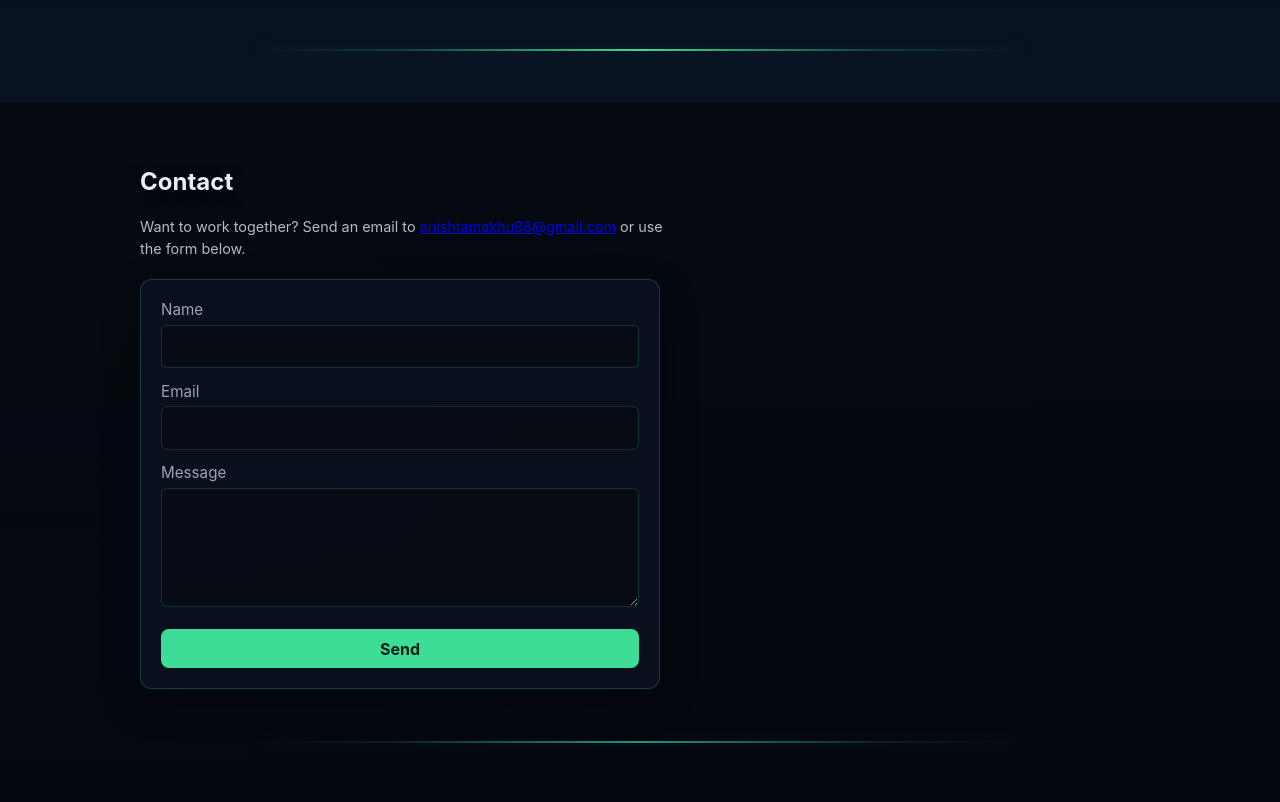
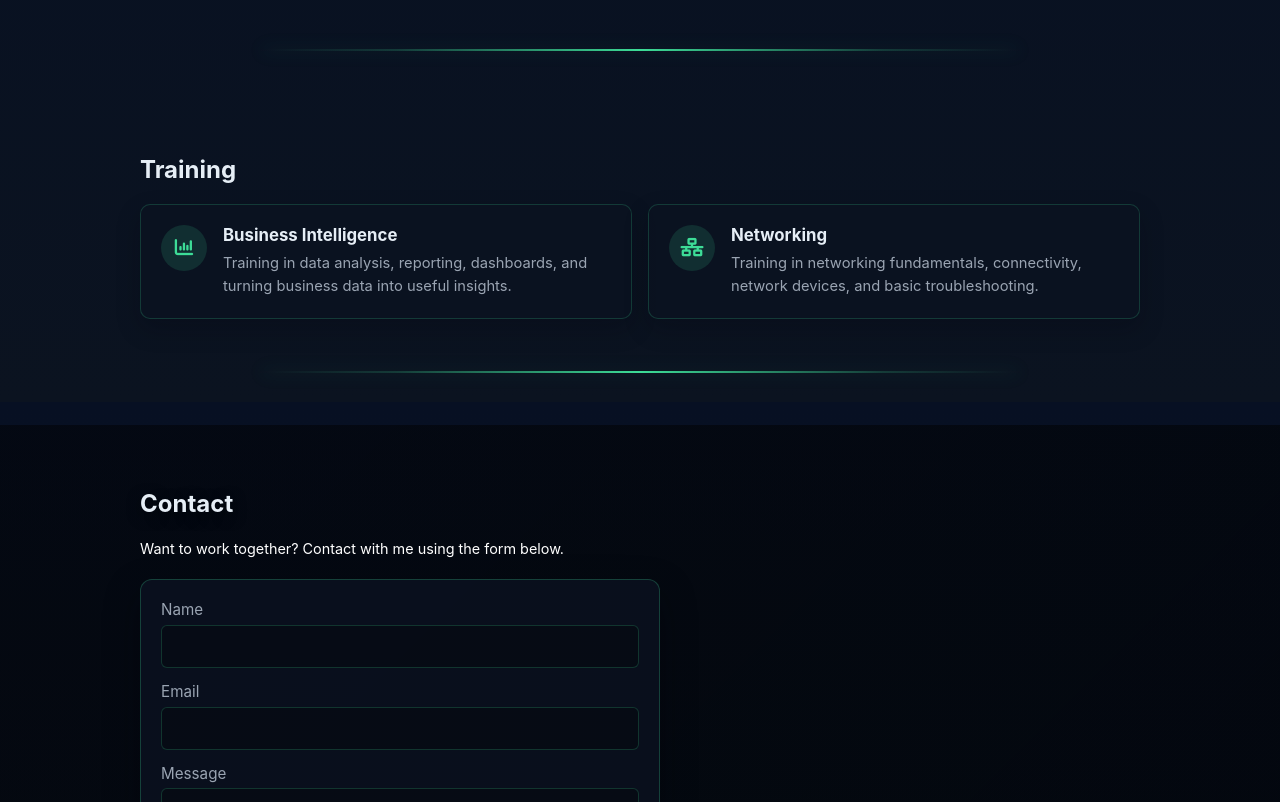
Before and after one commit to AnishTamakhu/My_plotfolio, a website: page index.html in a window 1280 px wide. Shown: the part 1998-2800 px from the top of the page. Drawn offline with Linux system fonts and the light colour scheme.

Commit message:
Add training section

```diff
--- a/index.html
+++ b/index.html
@@ -17,6 +17,7 @@
         <a href="#about">About</a>
         <a href="#projects">Projects</a>
         <a href="#skills">Skills</a>
+        <a href="#training">Training</a>
         <a href="#contact">Contact</a>
       </nav>
       <button id="nav-toggle" class="nav-toggle" type="button" aria-label="Toggle navigation" aria-expanded="false" aria-controls="nav">☰</button>
@@ -95,10 +96,32 @@
       </div>
     </section>
 
+    <section id="training" class="section">
+      <div class="container">
+        <h2>Training</h2>
+        <div class="training-grid">
+          <article class="training-card">
+            <div class="training-icon" aria-hidden="true"><i class="fa-solid fa-chart-column"></i></div>
+            <div>
+              <h3>Business Intelligence</h3>
+              <p>Training in data analysis, reporting, dashboards, and turning business data into useful insights.</p>
+            </div>
+          </article>
+          <article class="training-card">
+            <div class="training-icon" aria-hidden="true"><i class="fa-solid fa-network-wired"></i></div>
+            <div>
+              <h3>Networking</h3>
+              <p>Training in networking fundamentals, connectivity, network devices, and basic troubleshooting.</p>
+            </div>
+          </article>
+        </div>
+      </div>
+    </section>
+
     <section id="contact" class="section">
       <div class="container">
         <h2>Contact</h2>
-        <p class="contact-intro">Want to work together? Send an email to <a href="mailto:anishtamakhu98@gmail.com">anishtamakhu98@gmail.com</a> or use the form below.</p>
+        <p class="contact-intro">Want to work together? Contact with me using the form below.</p>
         <form class="contact-form" action="#">
           <label>
             Name
@@ -125,6 +148,7 @@
         <a class="social-link email" href="mailto:anishtamakhu98@gmail.com" aria-label="Email"><i class="fa-solid fa-envelope" aria-hidden="true"></i></a>
         <a class="social-link instagram" href="https://www.instagram.com/anishtamakhu" target="_blank" rel="noopener noreferrer" aria-label="Instagram"><i class="fa-brands fa-instagram" aria-hidden="true"></i></a>
         <a class="social-link facebook" href="https://www.facebook.com/share/19Wm64My1a/" target="_blank" rel="noopener noreferrer" aria-label="Facebook"><i class="fa-brands fa-facebook-f" aria-hidden="true"></i></a>
+        <a class="social-link linkedin" href="https://www.linkedin.com/in/anish-tamakhu-b1aa9a234/" target="_blank" rel="noopener noreferrer" aria-label="LinkedIn"><i class="fa-brands fa-linkedin-in" aria-hidden="true"></i></a>
         <a class="social-link website" href="https://www.anishtamakhu.com.np/" target="_blank" rel="noopener noreferrer" aria-label="Website"><i class="fa-solid fa-globe" aria-hidden="true"></i></a>
       </div>
       <h2>Anish Tamakhu</h2>
--- a/styles.css
+++ b/styles.css
@@ -100,7 +100,7 @@ body{
 
 #contact .container{position:relative; z-index:2;}
 #contact h2{color:var(--text); text-shadow: 0 4px 14px rgba(0,0,0,0.6);}
-#contact .contact-intro{font-size:0.9rem;color:rgba(230,238,246,0.78);line-height:1.5;max-width:58ch}
+#contact .contact-intro{font-size:0.9rem;color:#fff;line-height:1.5;max-width:58ch}
 
 @media (max-width:900px){
   .about-grid{grid-template-columns:1fr 200px}
@@ -122,6 +122,12 @@ body{
 .skills-list{display:block;padding-left:1.25rem;margin:0.75rem 0;color:var(--muted)}
 .skills-list li{background:transparent;padding:0.25rem 0;margin:0.25rem 0;color:var(--text);list-style:disc;list-style-position:outside;font-size:1rem}
 
+.training-grid{display:grid;grid-template-columns:repeat(2,1fr);gap:1rem}
+.training-card{display:flex;align-items:flex-start;gap:1rem;padding:1.25rem;background:rgba(11,18,32,0.78);border:1px solid rgba(61,220,151,0.2);border-radius:10px;box-shadow:0 10px 24px rgba(2,6,12,0.22)}
+.training-icon{display:grid;place-items:center;flex:0 0 46px;width:46px;height:46px;border-radius:50%;background:rgba(61,220,151,0.14);color:var(--accent);font-size:1.15rem}
+.training-card h3{margin:0 0 0.45rem;color:var(--text);font-size:1.05rem}
+.training-card p{margin:0;color:var(--muted);line-height:1.55;font-size:0.92rem}
+
 .contact-form{display:grid;gap:0.85rem;max-width:520px;margin-top:1.25rem;padding:1.25rem;background:rgba(11,18,32,0.82);border:1px solid rgba(61,220,151,0.24);border-radius:12px;box-shadow:0 14px 35px rgba(2,6,12,0.35)}
 .contact-form label{display:block;color:var(--muted);font-size:0.95rem}
 .contact-form input, .contact-form textarea{width:100%;padding:0.7rem;border-radius:6px;border:1px solid rgba(61,220,151,0.2);background:rgba(6,10,18,0.72);color:var(--text);margin-top:0.35rem}
@@ -137,6 +143,7 @@ body{
 .social-link.email{background:#e24b3b}
 .social-link.instagram{background:linear-gradient(135deg,#f9ce34,#ee2a7b 55%,#6228d7)}
 .social-link.facebook{background:#1877f2}
+.social-link.linkedin{background:#0a66c2}
 .social-link.website{background:#12a878}
 .site-footer h2{margin:0 0 0.5rem;color:var(--text);font-size:1.1rem}
 .footer-tagline{max-width:42ch;margin:0 auto 1.25rem;line-height:1.6;font-size:0.9rem}
@@ -151,6 +158,7 @@ body{
   .projects-grid{grid-template-columns:repeat(2,1fr)}
 }
 @media (max-width:700px){
+  .training-grid{grid-template-columns:1fr}
   .projects-grid{grid-template-columns:1fr}
   .container{width:calc(100% - 2rem)}
   .nav{position:absolute;left:1rem;right:1rem;top:100%;flex-direction:column;background:rgba(6,10,18,0.97);padding:0.5rem;border-radius:8px;display:none;box-shadow:0 12px 28px rgba(0,0,0,0.35)}
```
